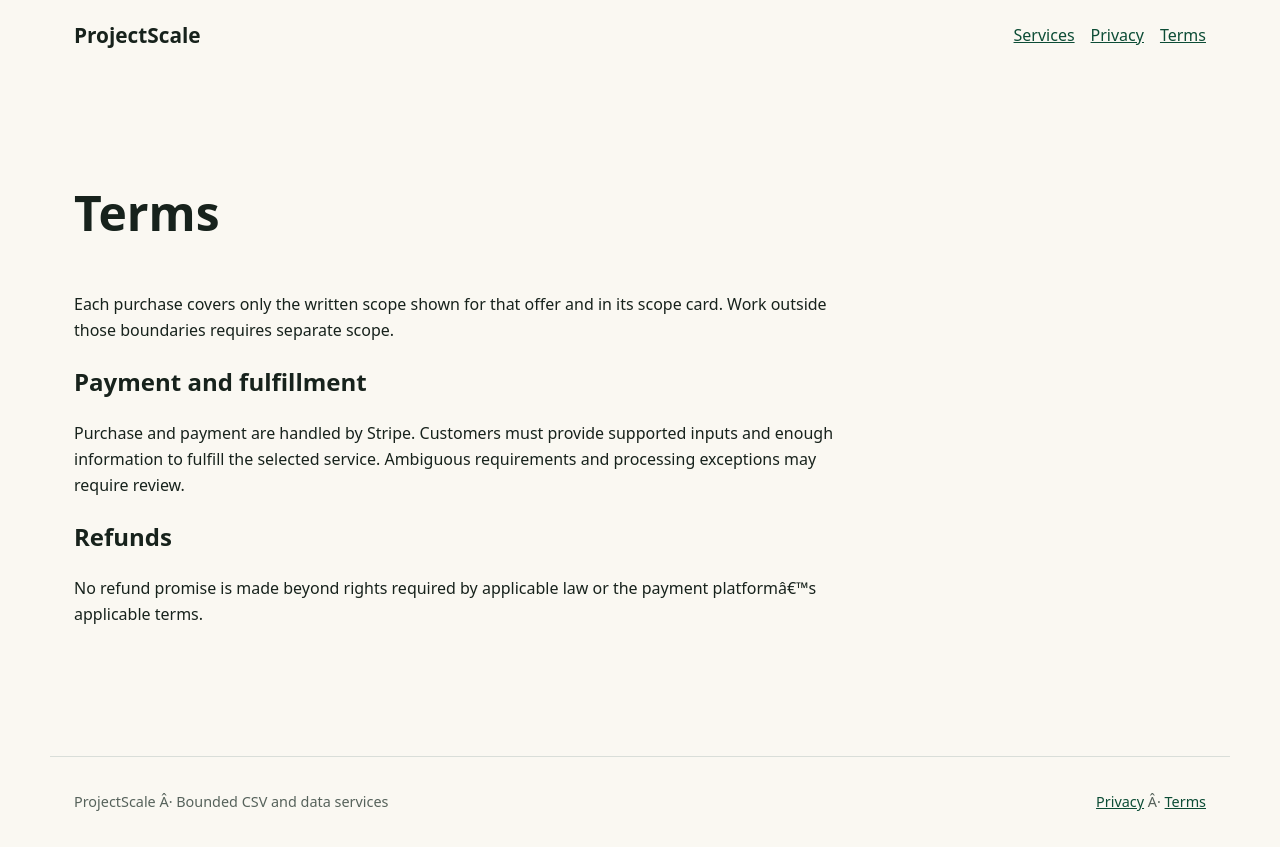
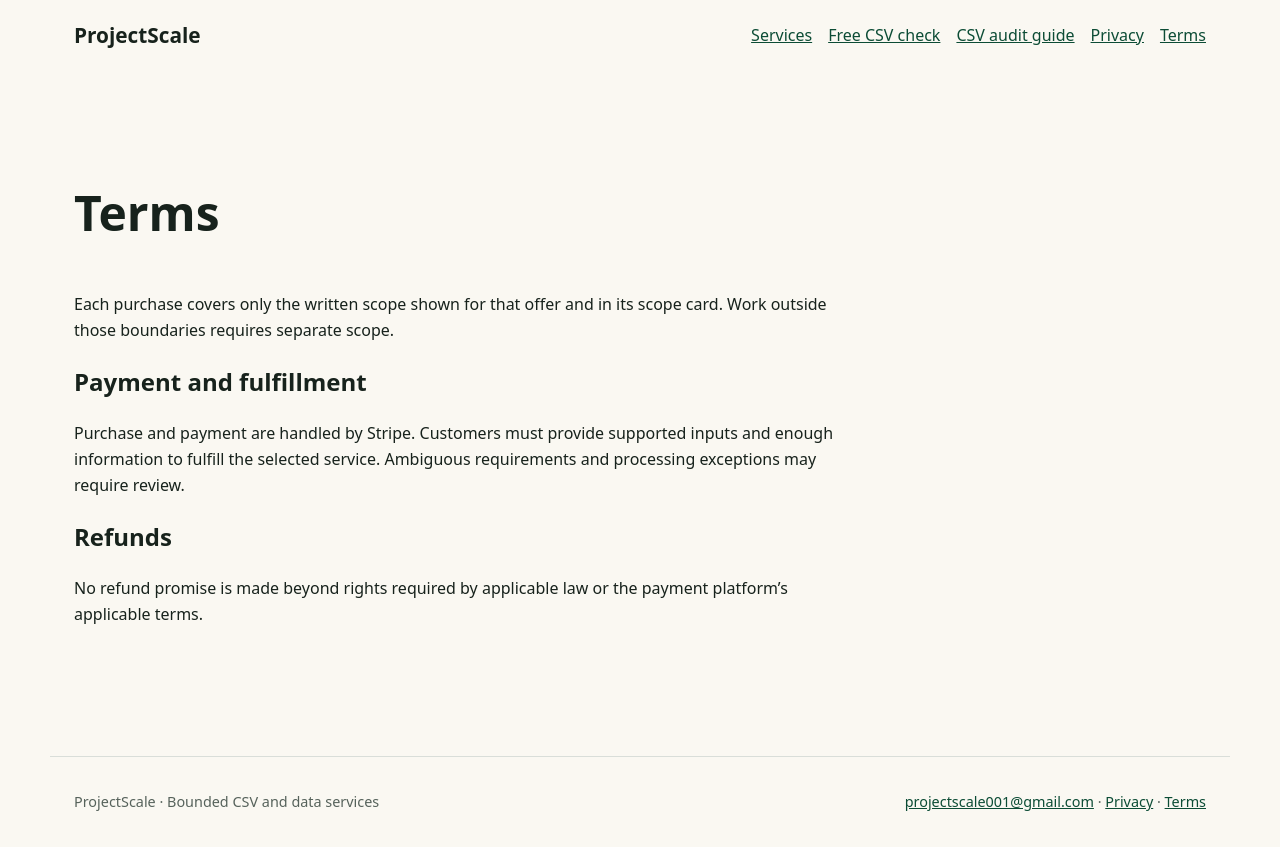
Before and after one commit to NestWellInc/PostHogScale, a plain HTML site: page terms.html in a window 1280 px wide. Drawn offline with Linux system fonts and the light colour scheme.

Commit message:
Use canonical ProjectScale contact on terms.html

```diff
--- a/terms.html
+++ b/terms.html
@@ -1,9 +1,11 @@
 <!doctype html>
 <html lang="en"><head><meta charset="utf-8"><meta name="viewport" content="width=device-width,initial-scale=1">
 <title>Terms | ProjectScale</title><meta name="description" content="Bounded CSV cleanup, audits, normalization, and recurring data maintenance.">
+<link rel="canonical" href="https://raw.githack.com/NestWellInc/PostHogScale/main/terms.html">
 <meta name="robots" content="index,follow"><meta property="og:type" content="website"><meta property="og:site_name" content="ProjectScale">
 <meta property="og:title" content="Terms | ProjectScale"><meta property="og:description" content="Bounded CSV cleanup, audits, normalization, and recurring data maintenance.">
+<meta property="og:url" content="https://raw.githack.com/NestWellInc/PostHogScale/main/terms.html">
 <meta name="twitter:card" content="summary"><meta name="twitter:title" content="Terms | ProjectScale"><meta name="twitter:description" content="Bounded CSV cleanup, audits, normalization, and recurring data maintenance.">
 <link rel="stylesheet" href="styles.css"></head><body>
-<header><a class="brand" href="index.html">ProjectScale</a><nav aria-label="Main navigation"><a href="index.html#offers">Services</a><a href="privacy.html">Privacy</a><a href="terms.html">Terms</a></nav></header>
-<main><section class="legal"><h1>Terms</h1><p>Each purchase covers only the written scope shown for that offer and in its scope card. Work outside those boundaries requires separate scope.</p><h2>Payment and fulfillment</h2><p>Purchase and payment are handled by Stripe. Customers must provide supported inputs and enough information to fulfill the selected service. Ambiguous requirements and processing exceptions may require review.</p><h2>Refunds</h2><p>No refund promise is made beyond rights required by applicable law or the payment platformâ€™s applicable terms.</p></section></main><footer><p>ProjectScale Â· Bounded CSV and data services</p><p><a href="privacy.html">Privacy</a> Â· <a href="terms.html">Terms</a></p></footer></body></html>
+<header><a class="brand" href="index.html">ProjectScale</a><nav aria-label="Main navigation"><a href="index.html#offers">Services</a><a href="csv-quick-check.html">Free CSV check</a><a href="csv-data-quality-audit.html">CSV audit guide</a><a href="privacy.html">Privacy</a><a href="terms.html">Terms</a></nav></header>
+<main><section class="legal"><h1>Terms</h1><p>Each purchase covers only the written scope shown for that offer and in its scope card. Work outside those boundaries requires separate scope.</p><h2>Payment and fulfillment</h2><p>Purchase and payment are handled by Stripe. Customers must provide supported inputs and enough information to fulfill the selected service. Ambiguous requirements and processing exceptions may require review.</p><h2>Refunds</h2><p>No refund promise is made beyond rights required by applicable law or the payment platform’s applicable terms.</p></section></main><footer><p>ProjectScale · Bounded CSV and data services</p><p><a href="mailto:projectscale001@gmail.com">projectscale001@gmail.com</a> · <a href="privacy.html">Privacy</a> · <a href="terms.html">Terms</a></p></footer></body></html>
```
